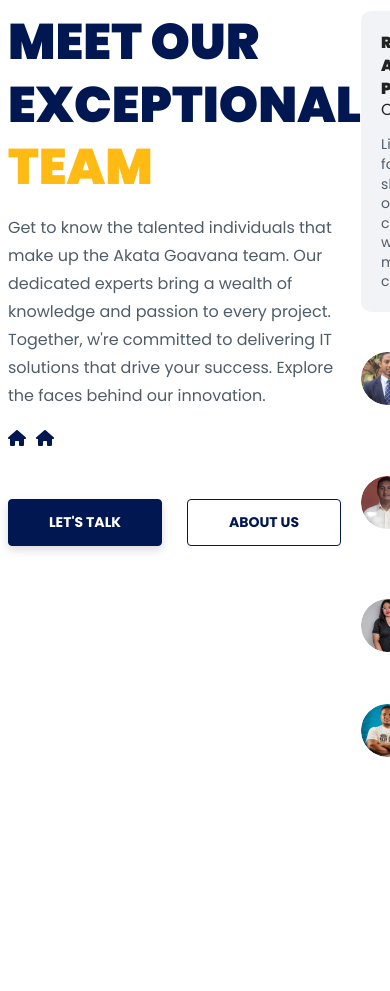
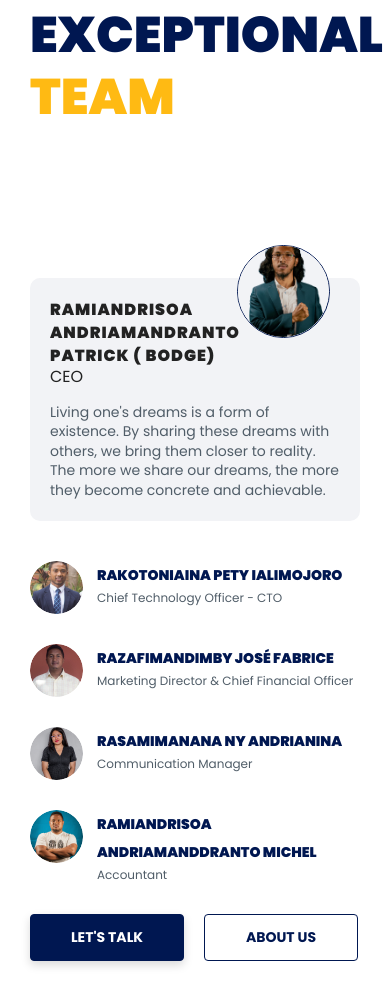
Before and after one commit to maxime-dot/website3, a Next.js app: page / in a window 390 px wide. Shown: the part 6580-7571 px from the top of the page. Before the commit the page ends 7387 px from the top, so only its background shows below. Built offline with nearby package versions, Linux system fonts and the light colour scheme.

Commit message:
fix: fix page responsivity

```diff
--- a/src/app/components/sections/teams/Teams.tsx
+++ b/src/app/components/sections/teams/Teams.tsx
@@ -83,7 +83,7 @@ const Teams: React.FC = () => {
               width={211}
               height={304}
               alt={`CEO Profile pics`}
-              className="profile-pics"
+              className="profile-image"
             />
             <Image
               src={"/images/teams/bodge-plant.png"}
@@ -94,6 +94,7 @@ const Teams: React.FC = () => {
             />
           </div>
         </div>
+        {/* team member list */}
         <div className="admin-teams-list d-flex flex-col">
           <div className="team d-flex flex-row">
             <Image
@@ -161,6 +162,21 @@ const Teams: React.FC = () => {
               <p className="info-post akata-text-small">Accountant</p>
             </div>
           </div>
+          <div className="team-ca-button d-flex flex-row">
+            <Button
+              type="button"
+              ariaLabel="send you project requirement"
+              content="LET'S TALK"
+              onClick={handleOpenModal}
+              hoverType="shadowed"
+            />
+            <ButtonOutline
+              ariaLabel="Get better to know you teams"
+              content="ABOUT US"
+              onClick={handleOpenModal}
+              title="Get Better to know your teams"
+            />
+          </div>
         </div>
       </div>
     </section>
--- a/src/app/components/sections/teams/teams.scss
+++ b/src/app/components/sections/teams/teams.scss
@@ -2,6 +2,7 @@
   display: grid;
   grid-template-columns: 1fr 1fr;
   padding-top: 150px;
+
   .teams-intro {
     width: 100%;
     height: 100%;
@@ -61,10 +62,14 @@
         position: absolute;
         bottom: 0;
         right: 0;
-        .profile-pics {
+
+        .profile-image {
           z-index: 2;
           -o-object-fit: cover;
           object-fit: cover;
+          position: absolute;
+          bottom: 0;
+          right: 0;
         }
         .plant-pics {
           z-index: 1;
@@ -77,6 +82,10 @@
     .admin-teams-list {
       width: 100%;
       gap: 30px;
+      .team-ca-button {
+        gap: 20px;
+        display: none;
+      }
       .team {
         gap: 14px;
         .profile-pics {
@@ -98,3 +107,98 @@
     }
   }
 }
+
+@media (max-width: 1024px) {
+  .akata-teams {
+    display: flex;
+    flex-direction: column;
+    .teams-intro {
+      .intro-ca-button {
+        display: none;
+      }
+      .intro-title {
+        .team-intro-description {
+          display: none;
+        }
+        .profile-social-link {
+          display: none;
+        }
+      }
+    }
+    .teams-admin-member {
+      margin-top: 50px;
+      .admin-teams-list {
+        .team-ca-button {
+          display: flex;
+        }
+      }
+    }
+  }
+}
+
+@media (max-width: 768px) {
+  .akata-teams {
+    display: flex;
+    flex-direction: column;
+    padding: 80px 30px 30px 30px;
+    .teams-intro {
+      .intro-ca-button {
+        display: none;
+      }
+      .intro-title {
+        .team-intro-description {
+          display: none;
+        }
+        .profile-social-link {
+          display: none;
+        }
+      }
+    }
+    .teams-admin-member {
+      margin-top: 150px;
+      .admin-ceo-words {
+        .profile-pics {
+          width: 93px;
+          height: 93px;
+          background: var(--card-background);
+          border-radius: 100%;
+          bottom: calc(100% - 60px);
+          border: 1px solid var(--goavana-blue);
+          overflow: hidden;
+          right: 30px;
+          .profile-image {
+            width: inherit;
+            height: inherit;
+            border-radius: inherit;
+            background: inherit;
+          }
+          .plant-pics {
+            display: none;
+          }
+        }
+      }
+    }
+  }
+}
+
+@media (max-width: 1280px) {
+  .akata-teams {
+    .teams-admin-member {
+      .admin-ceo-words {
+        .profile-words {
+          max-width: 300px;
+        }
+        .profile-info {
+          .ceo-name {
+            max-width: 250px;
+          }
+        }
+        .profile-pics {
+          .plant-pics {
+            display: none;
+          }
+        }
+      }
+    }
+  }
+}
```
